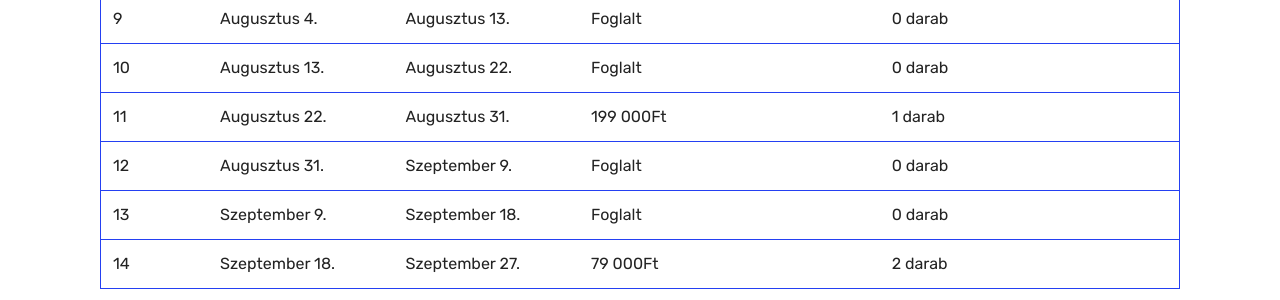
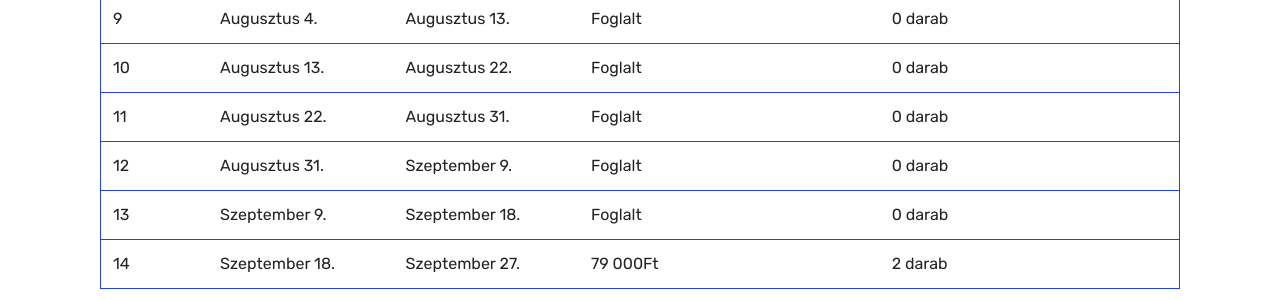
Before and after one commit to marklaszlo9/korinos_new, a Jekyll site: the page built from arak.html, in a window 1280 px wide and 900 px high, scrolled down 466 px. Shown: the part 153-453 px from the top of the window. Built offline with Jekyll 4.4.1, drawn with Linux system fonts in a browser that asks for light colours.

Commit message:
Update arak.html

```diff
--- a/arak.html
+++ b/arak.html
@@ -68,7 +68,7 @@
               <td class="body-item mbr-fonts-style display-7">8</td><td class="body-item mbr-fonts-style display-7">Július 26.</td><td class="body-item mbr-fonts-style display-7">Augusztus 4.</td><td class="body-item mbr-fonts-style display-7">249 000Ft</td><td class="body-item mbr-fonts-style display-7">1 darab</td></tr><tr>
               <td class="body-item mbr-fonts-style display-7">9</td><td class="body-item mbr-fonts-style display-7">Augusztus 4.</td><td class="body-item mbr-fonts-style display-7">Augusztus 13.</td><td class="body-item mbr-fonts-style display-7">Foglalt</td><td class="body-item mbr-fonts-style display-7">0 darab</td></tr><tr>
               <td class="body-item mbr-fonts-style display-7">10</td><td class="body-item mbr-fonts-style display-7">Augusztus 13.</td><td class="body-item mbr-fonts-style display-7">Augusztus 22.</td><td class="body-item mbr-fonts-style display-7">Foglalt</td><td class="body-item mbr-fonts-style display-7">0 darab</td></tr><tr>
-              <td class="body-item mbr-fonts-style display-7">11</td><td class="body-item mbr-fonts-style display-7">Augusztus 22.</td><td class="body-item mbr-fonts-style display-7">Augusztus 31.</td><td class="body-item mbr-fonts-style display-7">199 000Ft</td><td class="body-item mbr-fonts-style display-7">1 darab</td></tr><tr>
+              <td class="body-item mbr-fonts-style display-7">11</td><td class="body-item mbr-fonts-style display-7">Augusztus 22.</td><td class="body-item mbr-fonts-style display-7">Augusztus 31.</td><td class="body-item mbr-fonts-style display-7">Foglalt</td><td class="body-item mbr-fonts-style display-7">0 darab</td></tr><tr>
               <td class="body-item mbr-fonts-style display-7">12</td><td class="body-item mbr-fonts-style display-7">Augusztus 31.</td><td class="body-item mbr-fonts-style display-7">Szeptember 9.</td><td class="body-item mbr-fonts-style display-7">Foglalt</td><td class="body-item mbr-fonts-style display-7">0 darab</td></tr><tr>
               <td class="body-item mbr-fonts-style display-7">13</td><td class="body-item mbr-fonts-style display-7">Szeptember 9.</td><td class="body-item mbr-fonts-style display-7">Szeptember 18.</td><td class="body-item mbr-fonts-style display-7">Foglalt</td><td class="body-item mbr-fonts-style display-7">0 darab</td></tr><tr>
               <td class="body-item mbr-fonts-style display-7">14</td><td class="body-item mbr-fonts-style display-7">Szeptember 18.</td><td class="body-item mbr-fonts-style display-7">Szeptember 27.</td><td class="body-item mbr-fonts-style display-7">79 000Ft</td><td class="body-item mbr-fonts-style display-7">2 darab</td></tr><tr>
```
